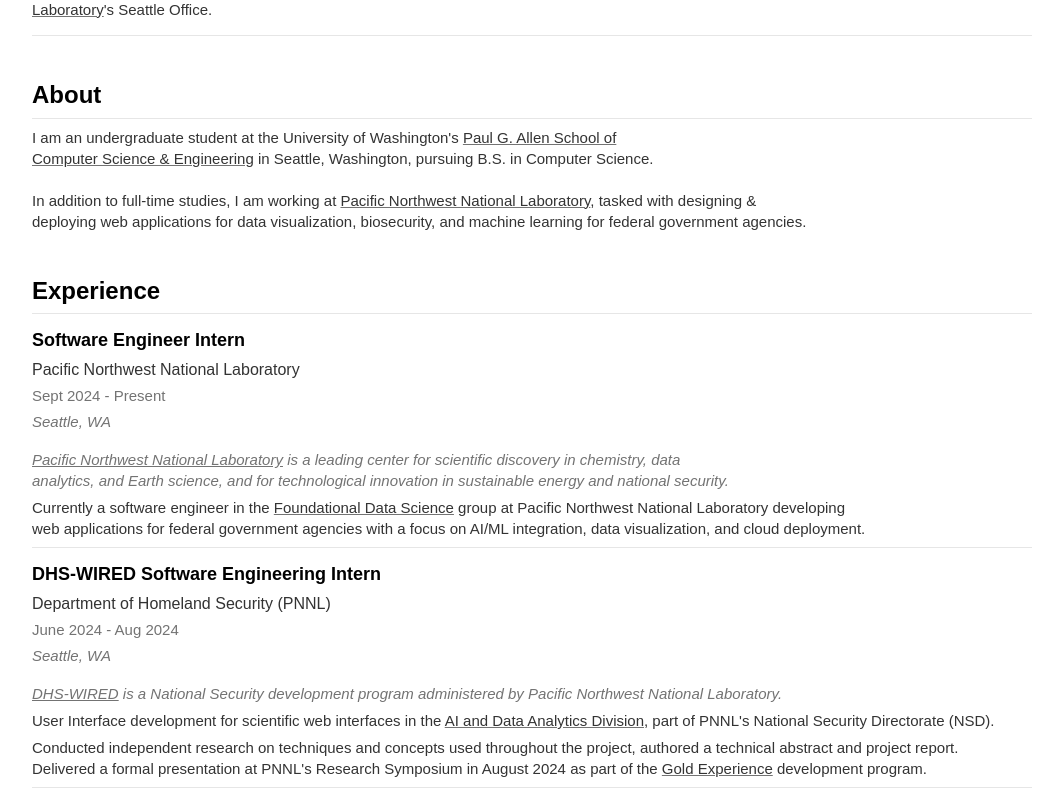
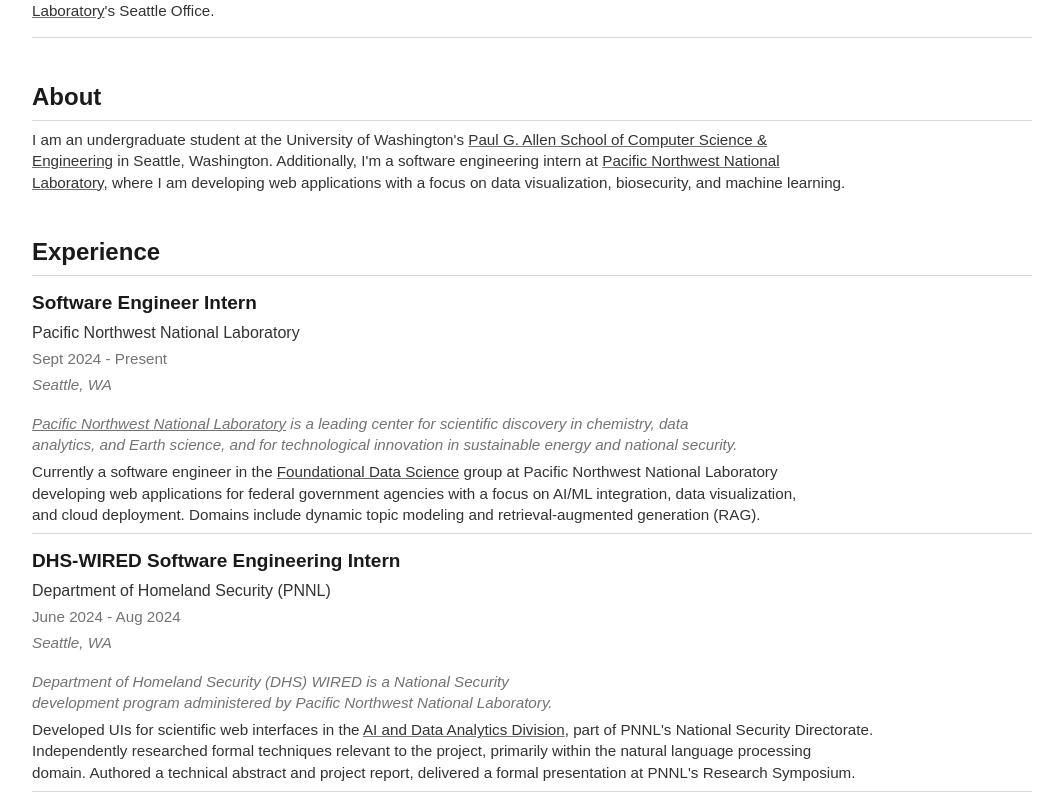
Before and after one commit to max-steele/personal-portfolio, a Next.js app: page / in a window 1280 px wide. Shown: the part 288-1080 px from the top of the page, without its empty margins (108-1171 px from the left). Built offline with nearby package versions, Linux system fonts and the light colour scheme.

Commit message:
updated styling and descriptions

```diff
--- a/src/app/components/Experience.tsx
+++ b/src/app/components/Experience.tsx
@@ -16,7 +16,7 @@
     organization: ReactNode;
     time: ReactNode;
     location: ReactNode;
-    description: ReactNode;
+    descriptions: ReactNode[];
   }
 > = ({
   className,
@@ -24,7 +24,7 @@
   organization,
   time,
   location,
-  description,
+  descriptions,
   ...props
 }) => (
   <div className={className} {...props}>
@@ -43,7 +43,11 @@
       </Txt>
     </div>
     <div className={cx(className, style.ExperienceDescription)}>
+      {descriptions.map((description, index) => (
+        <div key={index}>
           {description}
+        </div>
+      ))}
     </div>
   </div>
 );
@@ -53,22 +57,29 @@
   organization: "Pacific Northwest National Laboratory",
   time: "Sept 2024 - Present",
   location: "Seattle, WA",
-  description: (
+  descriptions: [
+    (
       <>
         <Txt size={5} fg={3} italic tag="p">
           <Link href={"https://www.pnnl.gov/"} target="_blank">
             Pacific Northwest National Laboratory
           </Link>{" "} is a leading center for scientific discovery in chemistry, data analytics, and Earth science, and for technological innovation in sustainable energy and national security.
         </Txt>
+      </>
+    ),
+    (
+      <>
         <Txt size={5} fg={2} tag="p">
           Currently a software engineer in the{" "}
           <Link href={"https://www.pnnl.gov/foundational-data-science"} target={"_blank"}>
             Foundational Data Science
           </Link>{" "}
           group at Pacific Northwest National Laboratory developing web applications for federal government agencies with a focus on AI/ML integration, data visualization, and cloud deployment.
+          Domains include dynamic topic modeling and retrieval-augmented generation (RAG).
         </Txt>
       </>
     )
+  ]
 };
 
 const dhs: ExperienceProps = {
@@ -76,29 +87,27 @@
   organization: "Department of Homeland Security (PNNL)",
   time: "June 2024 - Aug 2024",
   location: "Seattle, WA",
-  description: (
+  descriptions: [
+    (
       <>
         <Txt size={5} fg={3} italic tag="p">
-        <Link href={"https://www.pnnl.gov/"} target={"_blank"}>
-          DHS-WIRED
-        </Link>{" "} is a National Security development program administered by Pacific Northwest National Laboratory.
+          Department of Homeland Security (DHS) WIRED is a National Security development program administered by Pacific Northwest National Laboratory.
         </Txt>
+      </>
+    ),
+    (
+      <>
         <Txt size={5} fg={2} tag="p">
-        User Interface development for scientific web interfaces in the
+          Developed UIs for scientific web interfaces in the
           {" "}<Link href={"https://www.pnnl.gov/ai-and-data-analytics-research"} target={"_blank"}>
             AI and Data Analytics Division
           </Link>
-        , part of PNNL&apos;s National Security Directorate (NSD).
-      </Txt>
-      <Txt size={5} fg={2} tag="p">
-        Conducted independent research on techniques and concepts used throughout the project, authored a technical abstract and project report. Delivered a formal presentation at PNNL&apos;s Research Symposium in August 2024 as part of the{" "}
-        <Link href="/media/DHS/GoldExperience.pdf" target={"_blank"}>
-          Gold Experience
-        </Link>{" "}
-        development program.
+          , part of PNNL&apos;s National Security Directorate. Independently researched formal techniques relevant to the project, primarily within the natural language processing domain.
+          Authored a technical abstract and project report, delivered a formal presentation at PNNL&apos;s Research Symposium.
         </Txt>
       </>
     )
+  ]
 };
 
 const gear_up: ExperienceProps = {
@@ -106,25 +115,35 @@
   organization: "Washington State University Tri-Cities GEAR-UP",
   time: "Sept 2021 - June 2023",
   location: "Kennewick, WA",
-  description: (
+  descriptions: [
+    (
       <>
         <Txt size={5} fg={3} italic tag="p">
           <Link href={"https://tricities.wsu.edu/gearup/"} target={"_blank"}>
             Gaining Early Awareness and Readiness for Undergraduate Programs
           </Link>{" "} (GEAR-UP) offers services to educational institutions and community partnerships to help students succeed in post-secondary education.
         </Txt>
+      </>
+    ),
+    (
+      <>
         <Txt size={5} fg={2} tag="p">
           <i>Peer Mentor</i>
           <Spacer>/</Spacer>
-        Aided students in completing scholarship and financial aid applications, organized and administered college tours, and mentored students in applying for universities including the University of Washington and WSU.
+          Aided students in completing scholarship and financial aid applications, organized and administered college tours, mentored students in applying for universities including the University of Washington and Washington State University.
         </Txt>
+      </>
+    ),
+    (
+      <>
         <Txt size={5} fg={2} tag="p">
           <i>Student Tutor</i>
           <Spacer>/</Spacer>
-        Supported students with high school curriculum and AP coursework and provided career-focused lessons.
+          Supported students with high school curriculum and AP coursework, provided career-focused lessons, mentored small team of tutors.
         </Txt>
       </>
     )
+  ]
 };
 
 export const uw: ExperienceProps = {
@@ -132,11 +151,16 @@
   organization: "University of Washington",
   time: "Sept 2023 - June 2026",
   location: "Seattle, WA",
-  description: (
+  descriptions: [
+    (
       <>
         <Txt size={5} fg={3} tag="p">
           <b>GPA: 3.91</b>
         </Txt>
+      </>
+    ),
+    (
+      <>
         <Txt size={5} fg={3} tag="p">
           Relevant Coursework: Data Structures & Parallelism, Software Design & Implementation, Database
           Management Systems, Hardware/Software Interface, Algorithms, Foundations of Computing 1 & 2
@@ -144,6 +168,7 @@
         </Txt>
       </>
     )
+  ]
 };
 
 export const experiences: ExperienceProps[] = [
--- a/src/app/components/ProjectLinkButton.module.css
+++ /dev/null
@@ -1,53 +0,0 @@
-.Layout {
-  display: flex;
-  flex-direction: row;
-  align-items: center;
-
-  && {
-    font-weight: initial;
-  }
-}
-
-.InsideLayout {
-  display: flex;
-  flex-direction: row;
-  align-items: center;
-  gap: 20px;
-  padding: 16px 20px;
-}
-
-.ButtonBg {
-  && {
-    background-color: var(--background-color-2);
-    border-radius: 12px;
-  }
-}
-
-.ImageWrapper {
-  flex: 0 0 auto;
-  display: flex;
-  align-items: center;
-  justify-content: center;
-  overflow: visible;
-  height: 64px;
-  width: 64px;
-
-  .ImageIsLarge & {
-    height: 100px;
-    width: 100px;
-  }
-}
-
-.Image {
-  width: auto;
-  max-width: unset;
-
-  .ImageIsLarge & {
-    width: 100%;
-    height: auto;
-  }
-}
-
-.Text {
-  flex: 1 1 auto;
-}
--- a/src/app/components/Sections.tsx
+++ b/src/app/components/Sections.tsx
@@ -11,7 +11,6 @@
   uw
 } from "./Experience";
 import { Txt } from "./Text";
-import { Spacer } from "./Spacer";
 import Link from "next/link";
 import React from "react";
 
@@ -45,16 +44,11 @@
             <Link href={"https://www.cs.washington.edu/"} target="_blank">
               Paul G. Allen School of Computer Science & Engineering
             </Link>{" "}
-            in Seattle, Washington, pursuing B.S. in Computer Science.
-          </Txt>
-          <Spacer />
-          <Txt tag="p" fg={2}>
-            In addition to full-time studies, I am working at{" "}
+            in Seattle, Washington. Additionally, I&apos;m a software engineering intern at{" "}
             <Link href={"https://www.pnnl.gov/"} target="_blank">
               Pacific Northwest National Laboratory
             </Link>
-            , tasked with designing & deploying web applications for data
-            visualization, biosecurity, and machine learning for federal government agencies.
+            , where I am developing web applications with a focus on data visualization, biosecurity, and machine learning.
           </Txt>
         </>
       )
@@ -110,12 +104,12 @@
 
             <div className={style.GridGroup}>
               <Txt tag="p" size={4} fg={2} uppercase className={style.SectionHeader}>
-                <b>Tools</b>
+                <b>Frameworks & Tools</b>
               </Txt>
               <Txt size={4} fg={2} className={style.SectionDescription}>
                 <ul>
-                  <li>React.js</li>
-                  <li>Node.js</li>
+                  <li>React</li>
+                  <li>Node</li>
                   <li>Flask</li>
                   <li>Docker</li>
                   <li>Linux</li>
--- a/src/app/globals.css
+++ b/src/app/globals.css
@@ -6,33 +6,27 @@
   --font-weight-bold: 600;
 
   --background-color-1: hsl(0, 0%, 100%);
-  --background-color-2: hsl(0, 0%, 97%);
-  --background-color-3: hsl(0, 0%, 93%);
-  --background-color-4: hsl(0, 0%, 88%);
+  --background-color-2: hsl(0, 0%, 80%);
+  --background-color-3: hsl(0, 0%, 55%);
+  --background-color-4: hsl(0, 0%, 45%);
 
-  --border-color-1: hsl(0, 0%, 90%);
+  --border-color-1: hsl(0, 0%, 85%);
   --border-1: 1px solid var(--border-color-1);
   --border-color-2: hsla(0, 0%, 0%, 0.05);
   --border-2: 1px solid var(--border-color-2);
 
-  --foreground-color-1: hsl(0, 0%, 0%);
+  --foreground-color-1: hsl(0, 0%, 10%);
   --foreground-color-2: hsl(0, 0%, 20%);
   --foreground-color-3: hsl(0, 0%, 45%);
   --foreground-color-4: hsl(0, 0%, 65%);
-
-  /* --foreground-color-1: hsl(0, 0%, 0%);
-  --foreground-color-3: hsl(0, 0%, 18%);
-  --foreground-color-3: hsl(0, 0%, 35%);
-  --foreground-color-4: hsl(0, 0%, 60%); */
-
 
   --accent-color-1: rgb(0, 0, 255);
 
   --font-size-1: 32px;
   --font-size-2: 24px;
-  --font-size-3: 18px;
+  --font-size-3: 19px;
   --font-size-4: 16px;
-  --font-size-5: 15px;
+  --font-size-5: 15.2px;
   --font-size-6: 14px;
   --font-size-7: 12px;
 
@@ -72,22 +66,22 @@
 :root.dark {
   color-scheme: dark;
 
-  --background-color-1: hsl(0, 0%, 15%);
-  --background-color-2: hsl(0, 0%, 30%);
+  --background-color-1: hsl(0, 0%, 10%);
+  --background-color-2: hsl(0, 0%, 20%);
   --background-color-3: hsl(0, 0%, 45%);
   --background-color-4: hsl(0, 0%, 65%);
 
-  --border-color-1: hsl(0, 0%, 10%);
+  --border-color-1: hsl(0, 0%, 25%);
   --border-1: 1px solid var(--border-color-1);
   --border-color-2: hsla(0, 0%, 100%, 0.05);
   --border-2: 1px solid var(--border-color-2);
 
-  --foreground-color-1: hsl(0, 0%, 100%);
-  --foreground-color-2: hsl(0, 0%, 75%);
-  --foreground-color-3: hsl(0, 0%, 53%);
-  --foreground-color-4: hsl(0, 0%, 25%);
+  --foreground-color-1: hsl(0, 0%, 95%);
+  --foreground-color-2: hsl(0, 0%, 80%);
+  --foreground-color-3: hsl(0, 0%, 55%);
+  --foreground-color-4: hsl(0, 0%, 45%);
 
-  --box-shadow-color: rgba(0, 0, 0, .5);
+  --box-shadow-color: rgba(92, 27, 27, 0.5);
 }
 
 html {
```
Also changed, not shown: src/app/components/ProjectLinkButton.tsx (deleted, +0 -61 lines). Lines whose indentation alone changed are shown as unchanged.
